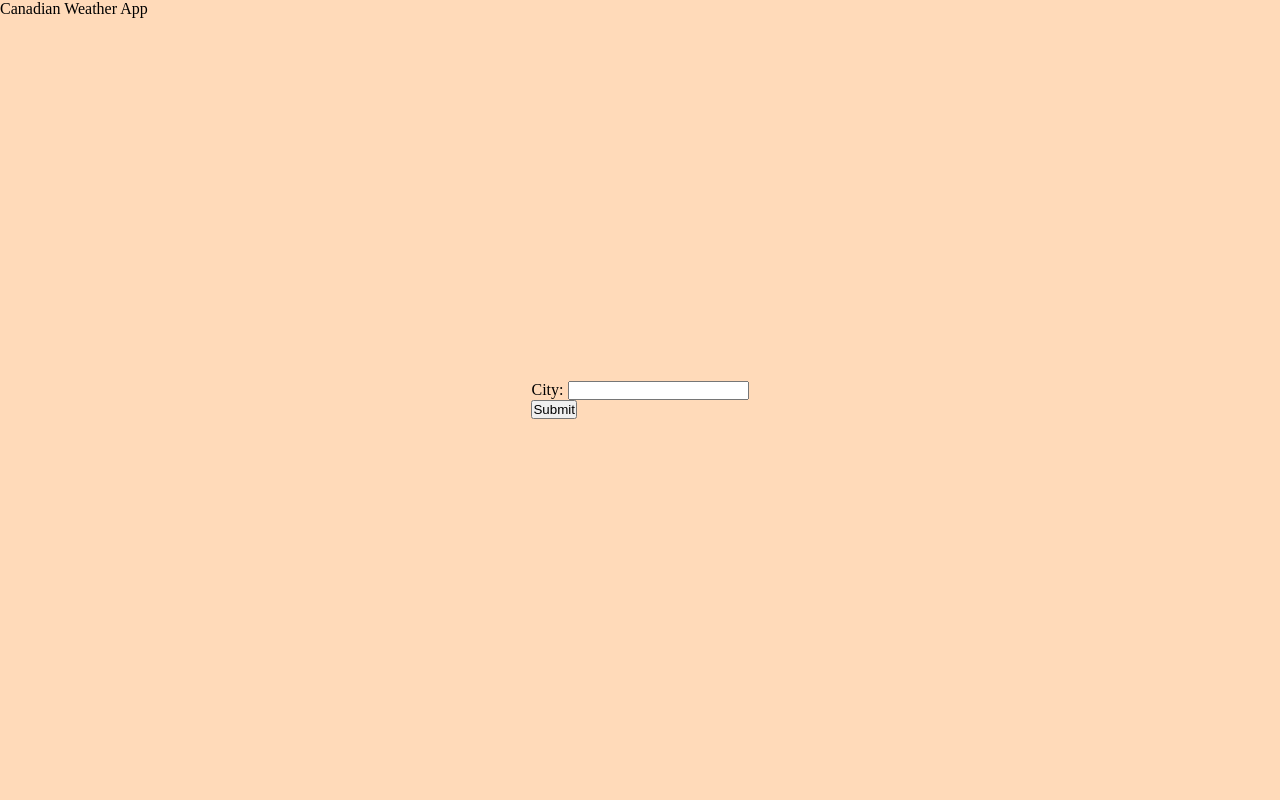
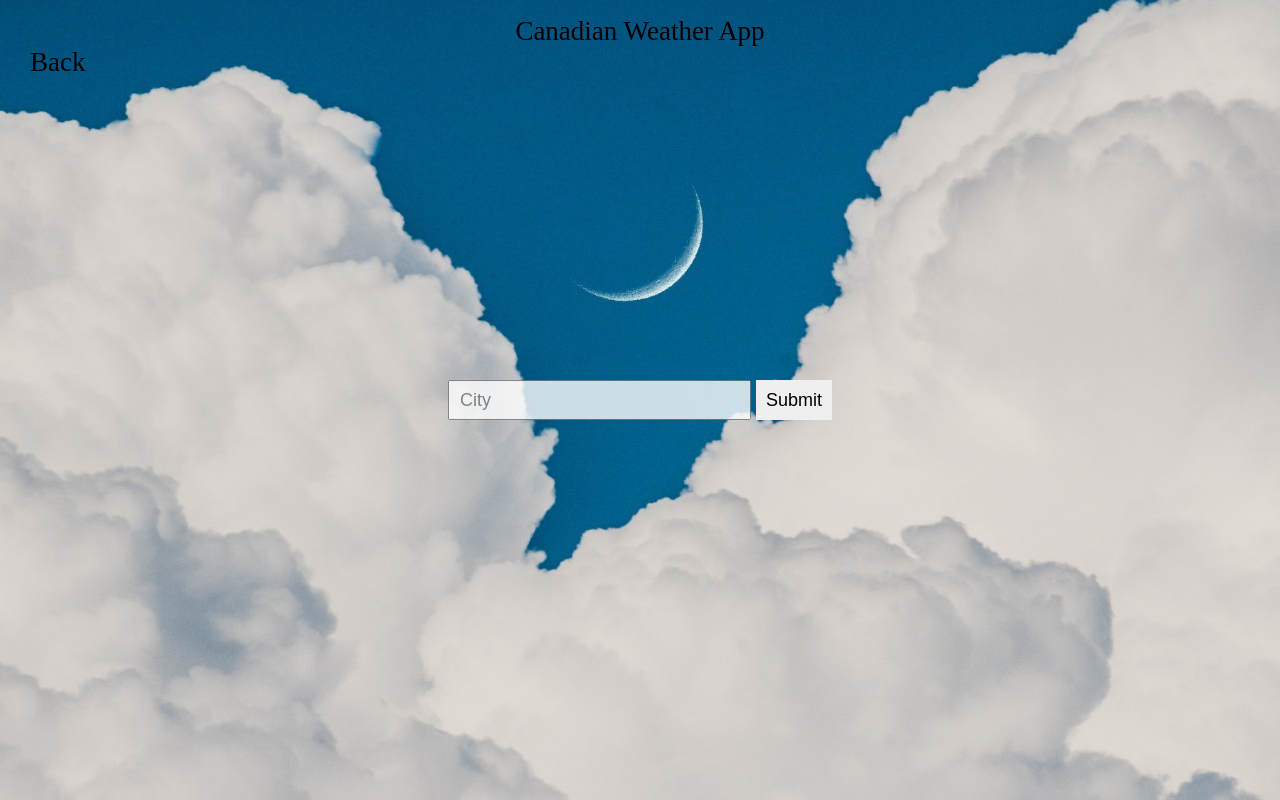
Before and after one commit to karyma-dev/weather-app-old, a React (Vite) app: page / in a window 1280 px wide. Built offline with nearby package versions, Linux system fonts and the light colour scheme.

Commit message:
changed banner photo and added css for navbar/form component

```diff
--- a/src/components/Form.js
+++ b/src/components/Form.js
@@ -38,17 +38,16 @@ const Form = () => {
   }
 
   return (
-    <form onSubmit={onSubmit}>
-      <div>
-        <label>City: </label>
-        <input
-          type="text"
-          value={city}
-          onChange={(e) => setCity(e.target.value)}
-        />
-      </div>
+    <form className="form" onSubmit={onSubmit}>
+      <input
+        className="form-input"
+        type="text"
+        value={city}
+        onChange={(e) => setCity(e.target.value)}
+        placeholder="City"
+      />
 
-      <button>Submit</button>
+      <button className="form-submit">Submit</button>
     </form>
   )
 }
--- a/src/components/Navbar.js
+++ b/src/components/Navbar.js
@@ -1,7 +1,12 @@
 import React from 'react'
 
 const Navbar = () => {
-  return <header className="header">Canadian Weather App</header>
+  return (
+    <header className="header">
+      <div className="header-title">Canadian Weather App</div>
+      <div className="header-back">Back</div>
+    </header>
+  )
 }
 
 export default Navbar
--- a/src/components/Result.js
+++ b/src/components/Result.js
@@ -2,7 +2,7 @@ import React, { useContext } from 'react'
 import { WeatherContext } from '../contexts/WeatherContext'
 
 const Result = () => {
-  const { city, description, temperature, humidity } = useContext(
+  const { city, description, temperature, humidity, iconId } = useContext(
     WeatherContext
   )
 
@@ -10,6 +10,7 @@ const Result = () => {
     <div>
       <h2>{city}</h2>
       <div>
+        <img src={`http://openweathermap.org/img/wn/${iconId}.png`} />
         <span>{description}</span>
       </div>
       <div>
--- a/src/sass/main.scss
+++ b/src/sass/main.scss
@@ -2,16 +2,53 @@
   background-color: pink;
   height: 100vh;
   width: 100%;
+  background: url('../img/home.jpeg');
+  background-size: cover;
+  background-position: center;
 }
 
 .header {
   position: fixed;
+  width: 100%;
+  font-size: 1.5rem;
+
+  &-title {
+    display: flex;
+    justify-content: center;
+    margin-top: 2vh;
+  }
+
+  &-back {
+    margin-left: 30px;
+  }
 }
 
 .main {
-  background-color: peachpuff;
   height: 100%;
   display: flex;
   align-items: center;
   justify-content: center;
 }
+
+.form {
+  width: 30vw;
+  height: 40px;
+  display: flex;
+  justify-content: center;
+
+  &-input {
+    opacity: 0.8;
+    padding: 5px 10px;
+    font-size: 1rem;
+    margin-right: 5px;
+    height: 100%;
+    width: 100%;
+  }
+
+  &-submit {
+    border: 0;
+    font-size: 1rem;
+    padding: 5px 10px;
+    height: 100%;
+  }
+}
--- a/src/sass/reset.scss
+++ b/src/sass/reset.scss
@@ -2,4 +2,9 @@
   margin: 0;
   padding: 0;
   box-sizing: border-box;
+  outline: 0;
 }
+
+html {
+  font-size: 18px;
+}
```
Also changed, not shown: src/img/home.jpeg (added), 8 other files (tests, documents, lock files or other folders).
